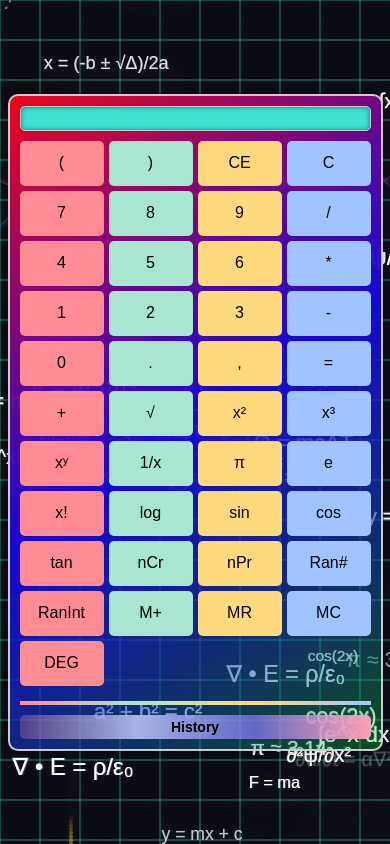
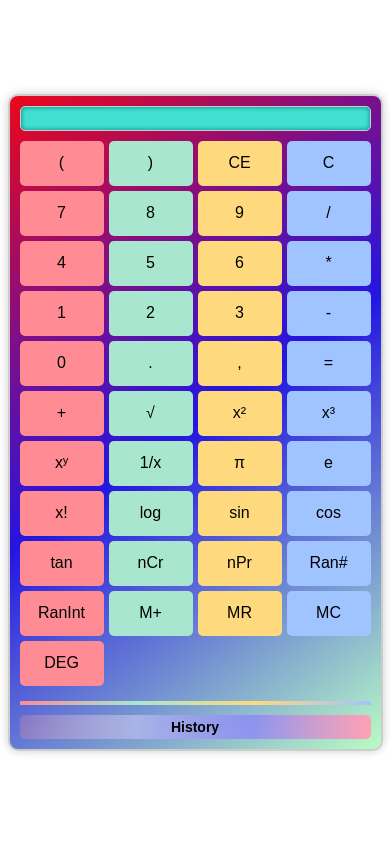
Before and after one commit to T-actician/flask-calculator, a Flask app: page / in a window 390 px wide. Run offline with Flask 3, Linux system fonts and the light colour scheme; some libraries are stand-ins or nearby versions.

Commit message:
Update check1

```diff
--- a/static/style.css
+++ b/static/style.css
@@ -111,13 +111,12 @@ button:hover {
 
 /* ✅ MOBILE RESPONSIVENESS */
 @media (max-width: 480px) {
-    body {
+    html, body {
         margin: 0;
         padding: 0;
         height: 100vh;
         width: 100vw;
         display: flex;
-        flex-direction: column; /* 👈 Keeps content structure */
         justify-content: center;
         align-items: center;
         background: #ffffff;
@@ -131,6 +130,7 @@ button:hover {
         display: flex;
         flex-direction: column;
         justify-content: flex-start;
+        align-items: stretch;
     }
 
     #display {
--- a/templates/index.html
+++ b/templates/index.html
@@ -2,6 +2,8 @@
 <html lang="en">
 <head>
     <meta charset="UTF-8">
+    <meta name="viewport" content="width=device-width, initial-scale=1.0">
+
     <title>Candy Calculator</title>
     <link rel="stylesheet" href="/static/style.css">
 </head>
```
